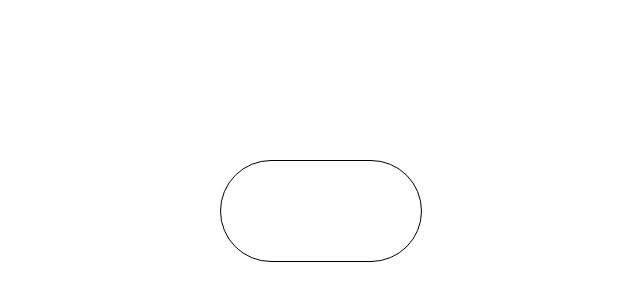
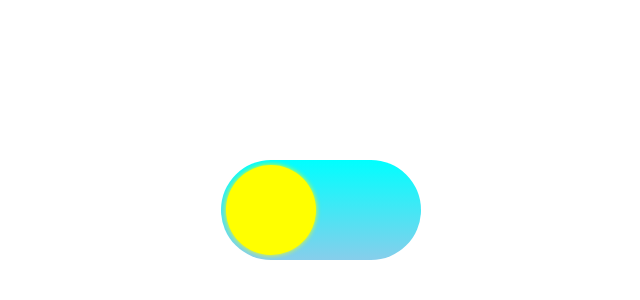
Before and after one commit to VictoriaAjala/Toggle-switch, a React (Create React App) app: page / in a window 1280 px wide. Shown: the part 40-340 px from the top of the page, without its empty margins (319-959 px from the left). Built offline with nearby package versions, Linux system fonts and the light colour scheme.

Commit message:
styled notch

```diff
--- a/src/Toggle/style.css
+++ b/src/Toggle/style.css
@@ -2,6 +2,18 @@
     height: 100px;
     width: 200px;
     border-radius: 58px;
-    border: 1px solid black;
     margin: auto;
+    background-image: linear-gradient(aqua, skyblue);
+    position: relative;
 }
+
+.notch {
+    height: 90px;
+    width: 90px;
+    border-radius: 50%;
+    background: yellow;
+    position: absolute;
+    top: 5px;
+    left: 5px;
+    box-shadow: 0 0 5px yellow;
+}
```
